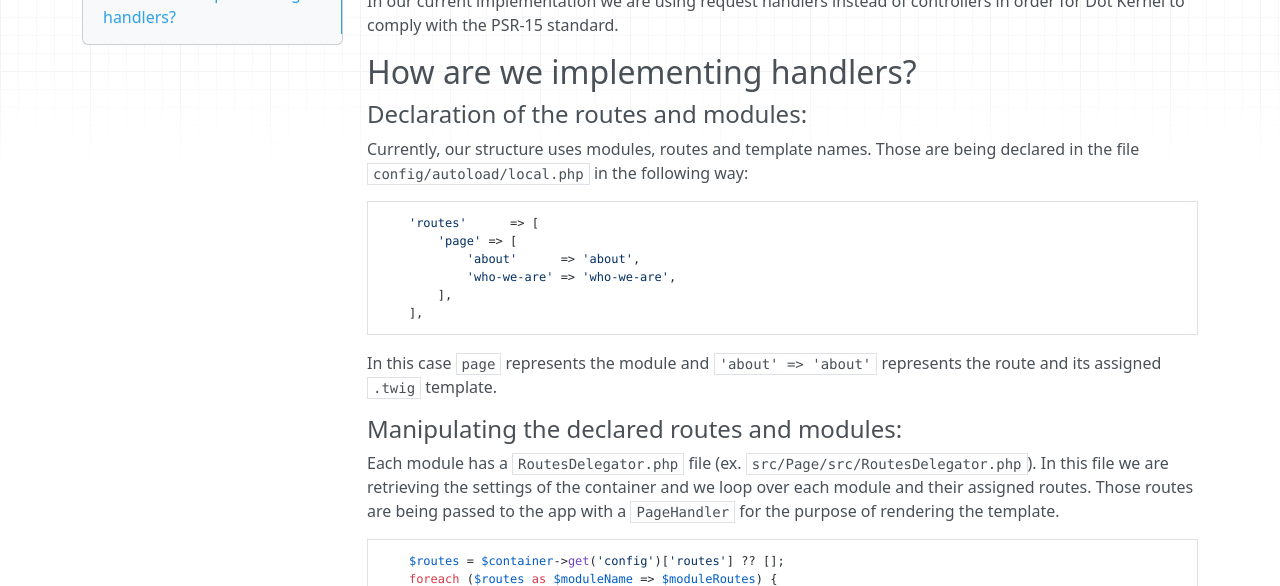
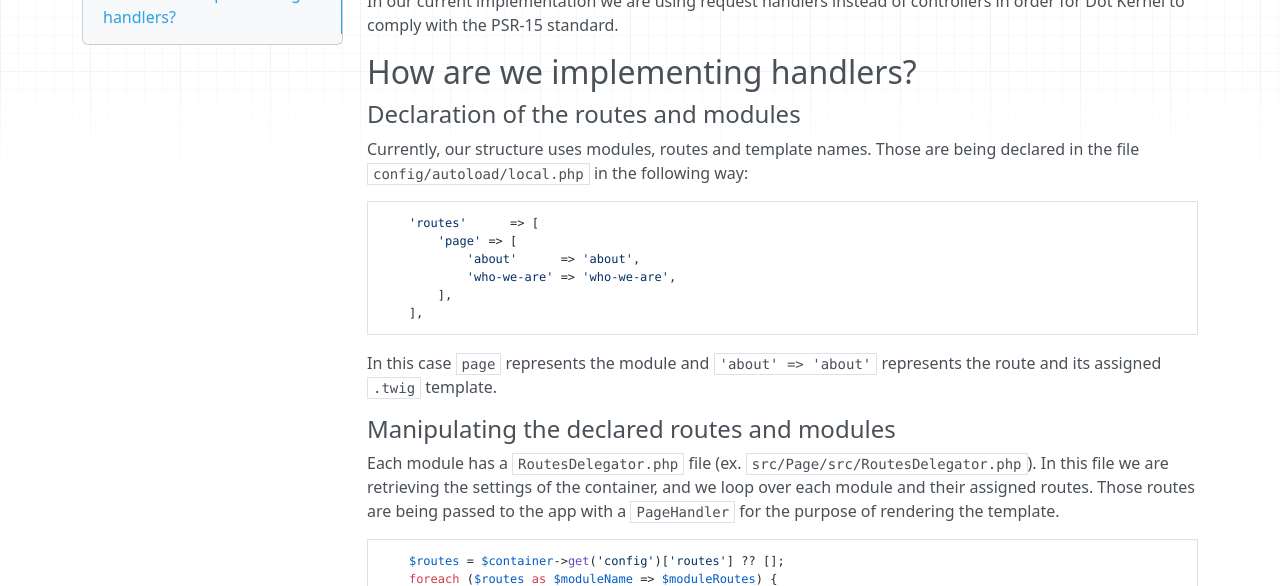
Before and after one commit to dotkernel/light-documentation, an MkDocs documentation site: the page built from docs/book/v1/how-tos/routing.md, in a window 1280 px wide and 993 px high. Shown: the part 145-731 px from the top of the window. Built offline with MkDocs 1.6.1, drawn with Linux system fonts in a browser that asks for light colours; nearby versions of some CDN libraries.

Commit message:
Documentation updates
Signed-off-by: horea <horea@rospace.com>

```diff
--- a/docs/book/v1/how-tos/routing.md
+++ b/docs/book/v1/how-tos/routing.md
@@ -4,7 +4,7 @@ In our current implementation we are using request handlers instead of controlle
 
 ## How are we implementing handlers?
 
-#### Declaration of the routes and modules:
+#### Declaration of the routes and modules
 
 Currently, our structure uses modules, routes and template names. Those are being declared in the file `config/autoload/local.php` in the following way:
 
@@ -19,9 +19,9 @@ Currently, our structure uses modules, routes and template names. Those are bein
 
 In this case `page` represents the module and `'about' => 'about'` represents the route and its assigned `.twig` template.
 
-#### Manipulating the declared routes and modules:
+#### Manipulating the declared routes and modules
 
-Each module has a `RoutesDelegator.php` file (ex. `src/Page/src/RoutesDelegator.php`). In this file we are retrieving the settings of the container
+Each module has a `RoutesDelegator.php` file (ex. `src/Page/src/RoutesDelegator.php`). In this file we are retrieving the settings of the container,
 and we loop over each module and their assigned routes. Those routes are being passed to the app with a `PageHandler` for the purpose of rendering
 the template.
 
```
